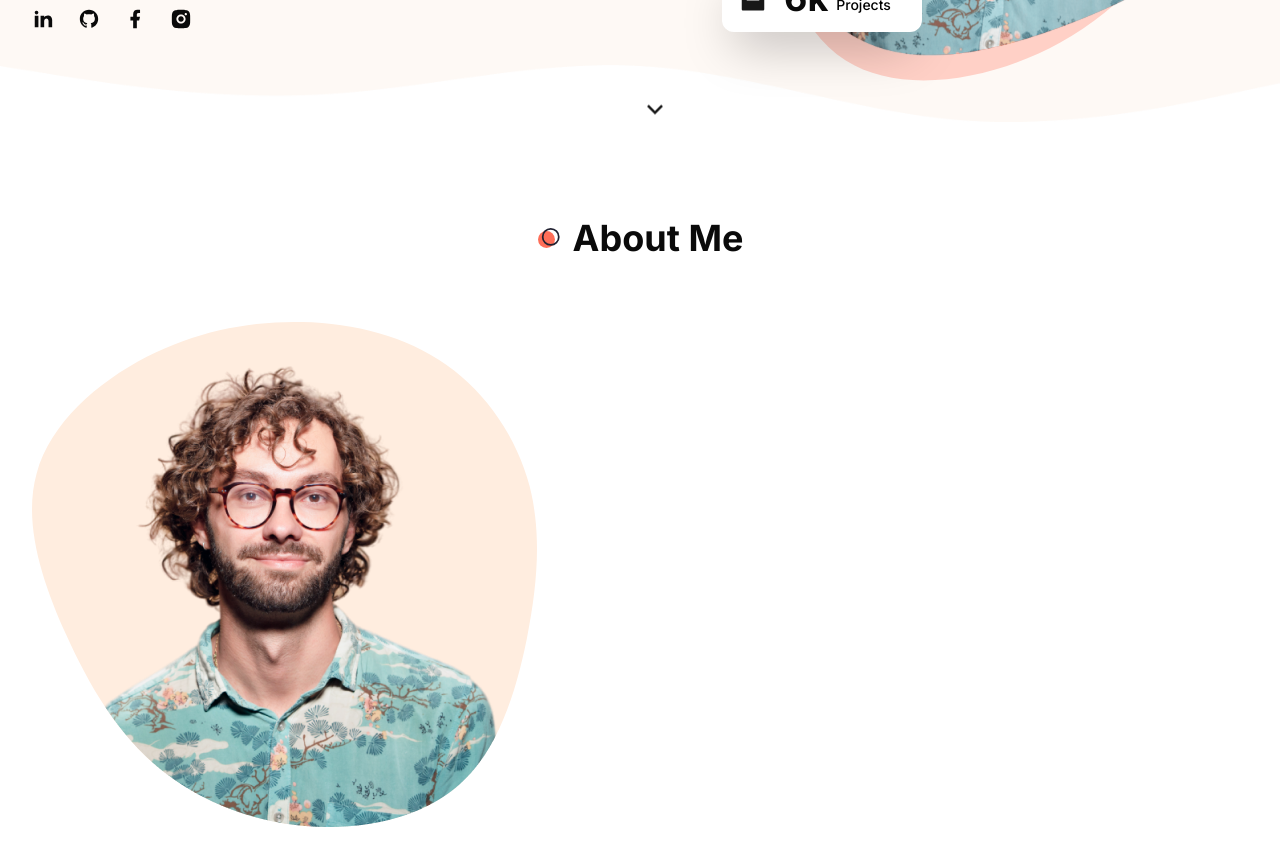
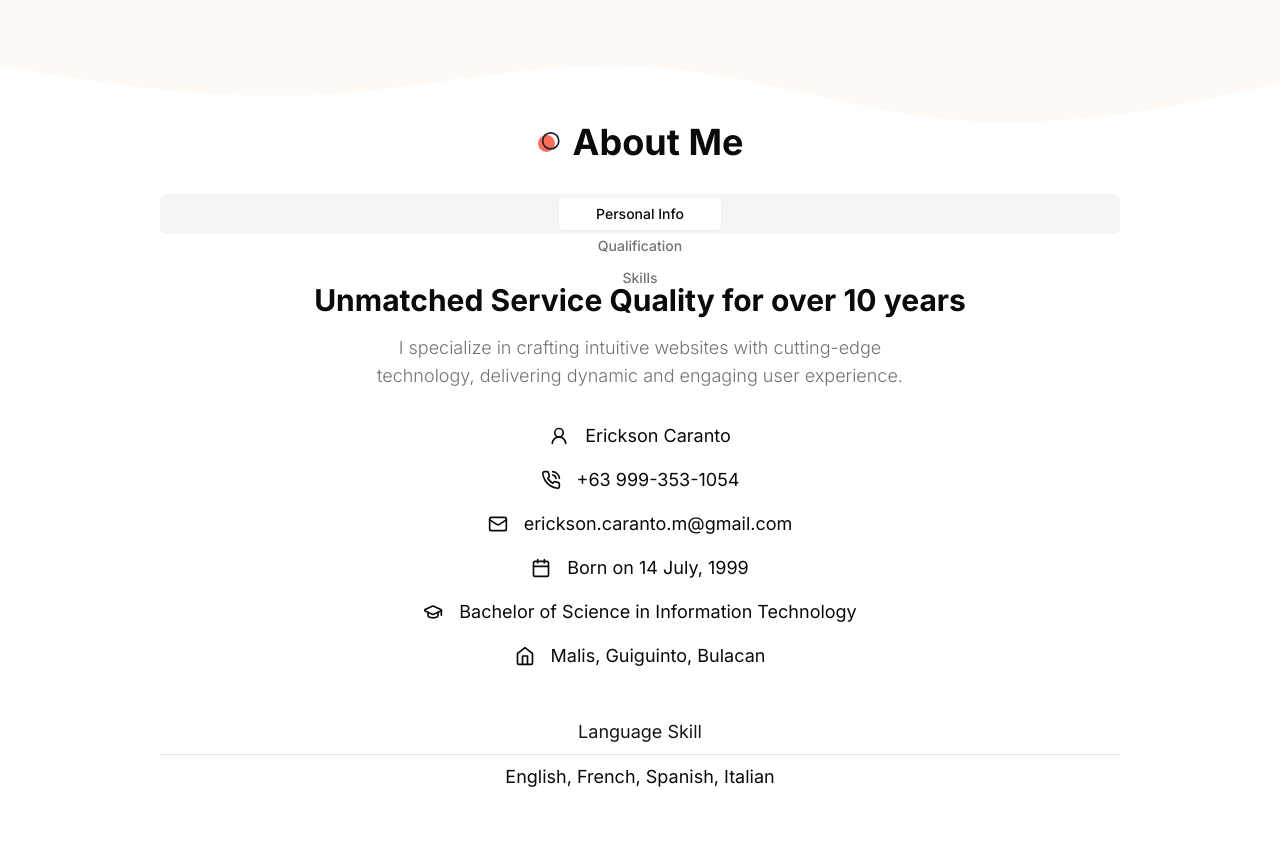
Before and after one commit to EMCaranto/em-caranto, a Next.js app: page / in a window 1280 px wide. Shown: the part 620-1486 px from the top of the page. Built offline with nearby package versions, Linux system fonts and the light colour scheme.

Commit message:
:hammer: Add personal, qualification and skill info on about component

```diff
--- a/src/components/global/about.tsx
+++ b/src/components/global/about.tsx
@@ -6,8 +6,9 @@ import Image from 'next/image'
 
 // Dependencies
 import {
+  BriefcaseIcon,
   CalendarIcon,
-  GraduationCap,
+  GraduationCapIcon,
   HomeIcon,
   MailIcon,
   PhoneCallIcon,
@@ -69,7 +70,7 @@ const infoData: InfoItem[] = [
     text: 'Born on 14 July, 1999',
   },
   {
-    icon: <GraduationCap size={20} />,
+    icon: <GraduationCapIcon size={20} />,
     text: 'Bachelor of Science in Information Technology',
   },
   {
@@ -178,16 +179,211 @@ const About = () => {
         <h2 className="custom-section-title mx-auto mb-8 text-center xl:mb-16">
           About Me
         </h2>
-        <div>
+        <div className="flex flex-col xl:flex-row">
           {/** image */}
-          <div>
-            <div className=""></div>
+          <div className="relative hidden flex-1 xl:flex">
             <ImageDev
               containerStyle={
                 'bg-about-shape-light dark:bg-about-shape-dark relative h-[505px] w-[505px] bg-no-repeat'
               }
               imageSrc={myImage}
             />
+          </div>
+          {/** tabs */}
+          <div className="flex-1">
+            <Tabs defaultValue="personal">
+              <TabsList className="grid w-full dark:border-none xl:max-w-[520px] xl:grid-cols-3 xl:border">
+                <TabsTrigger className="w-[162px] xl:w-auto" value="personal">
+                  Personal Info
+                </TabsTrigger>
+                <TabsTrigger
+                  className="w-[162px] xl:w-auto"
+                  value="qualification"
+                >
+                  Qualification
+                </TabsTrigger>
+                <TabsTrigger className="w-[162px] xl:w-auto" value="skill">
+                  Skills
+                </TabsTrigger>
+              </TabsList>
+              {/** tabs content */}
+              <div className="mt-12 text-lg xl:mt-8">
+                {/** personal info */}
+                <TabsContent value="personal">
+                  <div className="text-center xl:text-left">
+                    <h3 className="custom-h3 mb-4">
+                      Unmatched Service Quality for over 10 years
+                    </h3>
+                    <p className="custom-subtitle mx-auto max-w-xl xl:mx-0">
+                      I specialize in crafting intuitive websites with
+                      cutting-edge technology, delivering dynamic and engaging
+                      user experience.
+                    </p>
+                    {/** icon */}
+                    <div className="mb-12 grid gap-4 xl:grid-cols-2">
+                      {infoData.map((info) => {
+                        return (
+                          <div
+                            className="mx-auto flex items-center gap-x-4 xl:mx-0"
+                            key={info.text}
+                          >
+                            <div>{info.icon}</div>
+                            <div>{info.text}</div>
+                          </div>
+                        )
+                      })}
+                    </div>
+                    {/** language */}
+                    <div className="flex flex-col gap-y-2">
+                      <div className="text-primary">Language Skill</div>
+                      <div className="border-b border-border"></div>
+                      <div>English, French, Spanish, Italian</div>
+                    </div>
+                  </div>
+                </TabsContent>
+                {/** qualification */}
+                <TabsContent value="qualification">
+                  <div>
+                    <h3 className="custom-h3 mb-8 text-center xl:text-left">
+                      My Awesome Journey
+                    </h3>
+                    {/** experience and education */}
+                    <div className="grid gap-y-8 md:grid-cols-2">
+                      {/** experience */}
+                      <div className="flex flex-col gap-y-6">
+                        <div className="flex items-center gap-x-4 text-[22px] text-primary">
+                          <BriefcaseIcon size={20} />
+                          <h4 className="font-medium capitalize">
+                            {getData(qualificationData, 'Experience')?.title}
+                          </h4>
+                        </div>
+                        {/** list */}
+                        <div className="flex flex-col gap-y-8">
+                          {getData(qualificationData, 'Experience')?.data.map(
+                            (item) => {
+                              const { company, position, years } =
+                                item as QualificationItem
+                              return (
+                                <div
+                                  className="group flex gap-x-8"
+                                  key={company}
+                                >
+                                  <div className="relative ml-2 h-[84px] w-[1px] bg-border">
+                                    <div className="absolute -left-[5px] h-[11px] w-[11px] rounded-full bg-primary transition-all duration-500 group-hover:translate-y-[84px]">
+                                      <span className="sr-only">Hover Dot</span>
+                                    </div>
+                                  </div>
+                                  <div>
+                                    <div className="mb-2 text-xl font-semibold leading-none">
+                                      {company}
+                                    </div>
+                                    <div className="mb-4 text-lg leading-none text-muted-foreground">
+                                      {position}
+                                    </div>
+                                    <div className="text-base font-medium">
+                                      {years}
+                                    </div>
+                                  </div>
+                                </div>
+                              )
+                            }
+                          )}
+                        </div>
+                      </div>
+                      {/** education */}
+                      <div className="flex flex-col gap-y-6">
+                        <div className="flex items-center gap-x-4 text-[22px] text-primary">
+                          <GraduationCapIcon size={28} />
+                          <h4 className="font-medium capitalize">
+                            {getData(qualificationData, 'Education')?.title}
+                          </h4>
+                        </div>
+                        {/** list */}
+                        <div className="flex flex-col gap-y-8">
+                          {getData(qualificationData, 'Education')?.data.map(
+                            (item) => {
+                              const { college, course, years } =
+                                item as QualificationItem
+                              return (
+                                <div
+                                  className="group flex gap-x-8"
+                                  key={college}
+                                >
+                                  <div className="relative ml-2 h-[84px] w-[1px] bg-border">
+                                    <div className="absolute -left-[5px] h-[11px] w-[11px] rounded-full bg-primary transition-all duration-500 group-hover:translate-y-[84px]">
+                                      <span className="sr-only">Hover Dot</span>
+                                    </div>
+                                  </div>
+                                  <div>
+                                    <div className="mb-2 text-xl font-semibold leading-none">
+                                      {college}
+                                    </div>
+                                    <div className="mb-4 text-lg leading-none text-muted-foreground">
+                                      {course}
+                                    </div>
+                                    <div className="text-base font-medium">
+                                      {years}
+                                    </div>
+                                  </div>
+                                </div>
+                              )
+                            }
+                          )}
+                        </div>
+                      </div>
+                    </div>
+                  </div>
+                </TabsContent>
+                {/** skill */}
+                <TabsContent value="skill">
+                  <div className="text-center xl:text-left">
+                    <h3 className="custom-h3 mb-8">Tools I Used Everyday</h3>
+                    {/** skill list */}
+                    <div className="mb-16">
+                      <h4 className="mb-2 text-xl font-semibold">Skills</h4>
+                      <div className="mb-4 border-b border-border"></div>
+                      <div>
+                        {getData(skillData, 'Skills')?.data.map((item) => {
+                          const { name } = item as SkillItem
+                          return (
+                            <div
+                              className="mx-auto w-2/4 text-center xl:mx-0 xl:text-left"
+                              key={name}
+                            >
+                              <div className="font-medium">{name}</div>
+                            </div>
+                          )
+                        })}
+                      </div>
+                    </div>
+                    {/** tools */}
+                    <div>
+                      <h4 className="mb-2 text-xl font-semibold xl:text-left">
+                        Tools
+                      </h4>
+                      <div className="mb-4 border-b border-border"></div>
+                      {/** tool list */}
+                      <div className="flex justify-center gap-x-8 xl:justify-start">
+                        {getData(skillData, 'Tools')?.data.map((item) => {
+                          const { imagePath } = item as SkillItem
+                          return (
+                            <div key={imagePath}>
+                              <Image
+                                src={`${imagePath}`}
+                                alt="tools"
+                                height={48}
+                                width={48}
+                                priority
+                              />
+                            </div>
+                          )
+                        })}
+                      </div>
+                    </div>
+                  </div>
+                </TabsContent>
+              </div>
+            </Tabs>
           </div>
         </div>
       </div>
--- a/src/styles/globals.css
+++ b/src/styles/globals.css
@@ -85,6 +85,18 @@ body,
   @apply text-6xl font-bold tracking-[-2px] xl:text-[72px] xl:leading-[80px];
 }
 
+.custom-h2 {
+  @apply text-4xl font-bold;
+}
+
+.custom-h3 {
+  @apply text-3xl font-bold;
+}
+
+.custom-h4 {
+  @apply text-[22px] font-semibold;
+}
+
 .custom-subtitle {
   @apply mb-8 text-lg font-light text-muted-foreground;
 }
@@ -94,5 +106,5 @@ body,
 }
 
 .custom-section-title {
-  @apply before:bg-dot-light before:dark:bg-dot-dark relative flex w-max items-center justify-between gap-x-3 text-4xl font-bold before:h-[24px] before:w-[24px] before:bg-center before:bg-no-repeat;
+  @apply relative flex w-max items-center justify-between gap-x-3 text-4xl font-bold before:h-[24px] before:w-[24px] before:bg-dot-light before:bg-center before:bg-no-repeat before:dark:bg-dot-dark;
 }
--- a/tailwind.config.ts
+++ b/tailwind.config.ts
@@ -13,9 +13,12 @@ const config = {
     container: {
       center: true,
       padding: '2rem',
-      screens: {
-        '2xl': '1400px',
-      },
+    },
+    screens: {
+      sm: '640px',
+      md: '768px',
+      lg: '1024px',
+      xl: '1400px',
     },
     extend: {
       colors: {
```
Also changed, not shown: src/components/ui/badge.tsx (+9 -9 lines), src/components/ui/button.tsx (+19 -19 lines), src/components/ui/dropdown-menu.tsx (+18 -18 lines), src/components/ui/form.tsx (+18 -18 lines), src/components/ui/input.tsx (+4 -4 lines), src/components/ui/label.tsx (+6 -6 lines), src/components/ui/sheet.tsx (+20 -20 lines), src/components/ui/tabs.tsx (+7 -7 lines), src/components/ui/textarea.tsx (+4 -4 lines).
